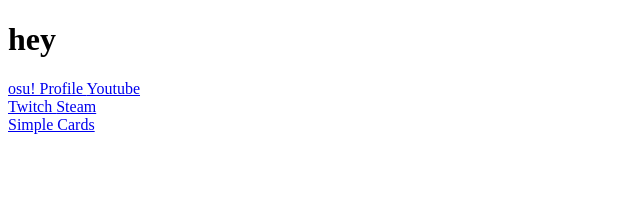
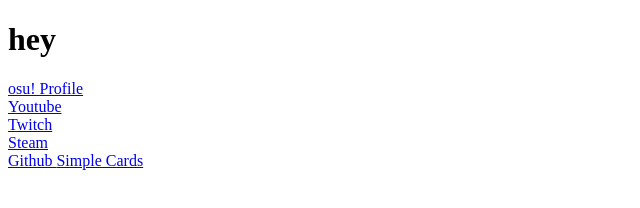
Before and after one commit to chezbananas/chezbananas.github.io, a plain HTML site: page index.html in a window 1280 px wide. Shown: the whole page, without its empty margins (0-640 px from the left). Drawn offline with Linux system fonts and the light colour scheme.

Commit message:
Update index.html

```diff
--- a/index.html
+++ b/index.html
@@ -5,10 +5,11 @@
 	</head>
 	<body>
 		<h1>hey</h1>
-		<a href="https://osu.ppy.sh/u/7941423"> osu! Profile </a>
+		<a href="https://osu.ppy.sh/u/7941423"> osu! Profile </a> <br>
 		<a href="https://www.youtube.com/channel/UCyTwGkIfuHi6H1p1dvNGMUA"> Youtube </a> <br>
-		<a href="https://twitch.tv/chezbananas"> Twitch </a>
+		<a href="https://twitch.tv/chezbananas"> Twitch </a> <br>
 		<a href="https://steamcommunity.com/id/chezbananas/"> Steam </a> <br>
+		<a href="https://github.com/chezbananas"> Github </a>
 
 		<a href="./simpleCards.html"> Simple Cards</a>
 	</body>
```
